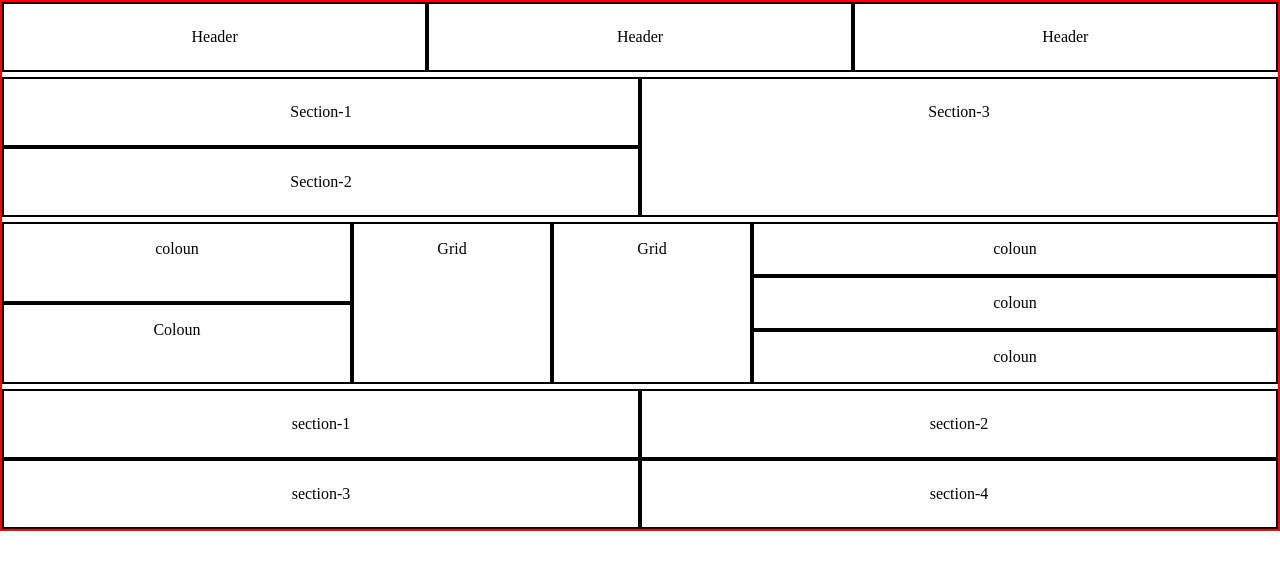
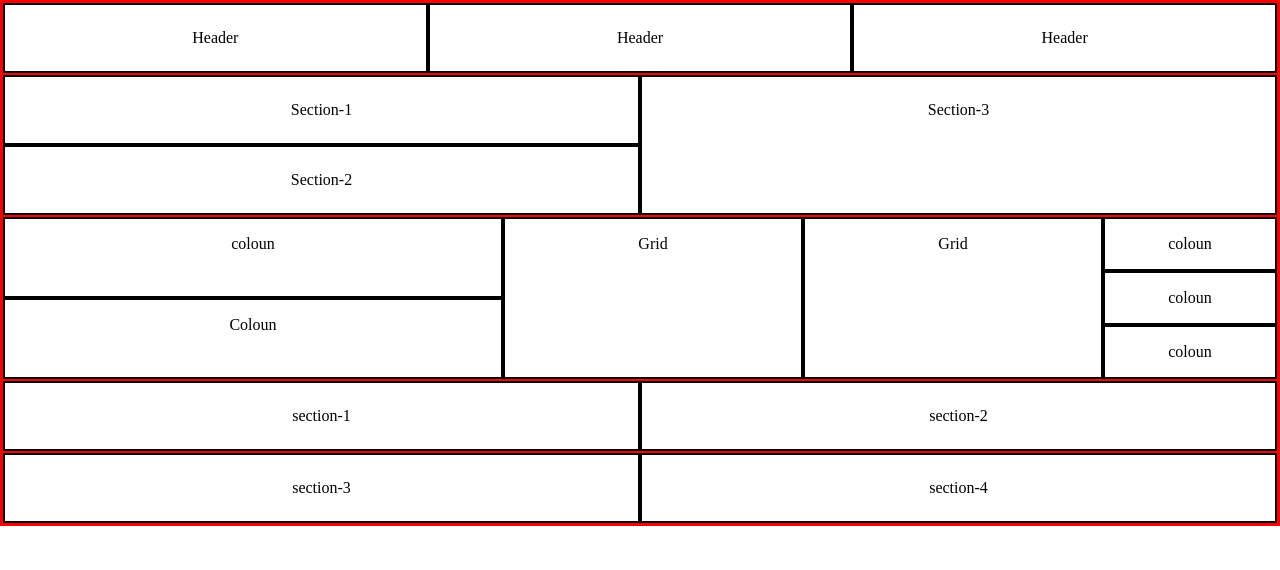
Before and after one commit to jaypatel149/template-grid-layout, a plain HTML site: page index.html in a window 1280 px wide. Drawn offline with Linux system fonts and the light colour scheme.

Commit message:
Update style.css
update line

```diff
--- a/style.css
+++ b/style.css
@@ -11,7 +11,7 @@
 .row-grid {
   display: grid;
   grid-template-columns: auto auto auto;
-  margin-bottom: 5px;
+  border: 1px solid red;
 }
 .grid__item {
   padding: 1.5rem;
@@ -22,7 +22,7 @@
 .row-grid-2 {
   display: grid;
   grid-template-columns: 1fr 1fr;
-  margin-bottom: 5px;
+  border: 1px solid red;
 }
 .d-flex{
     display: grid;
@@ -36,8 +36,8 @@
 
 .row-grid-3 {
     display: grid;
-    grid-template-columns: 350px 200px 200px auto;
-    margin-bottom: 5px;
+    grid-template-columns: 500px 300px 300px auto;
+    border: 1px solid red;
 }
 .d-grid{
     display: grid;
@@ -54,11 +54,13 @@
 .row-grid-4 {
     display: grid;
     grid-template-columns: auto auto;
+  border: 1px solid red;
 }
 
 .row-grid-5 {
     display: grid;
     grid-template-columns: auto auto;
+  border: 1px solid red;
 }
 
 
```
